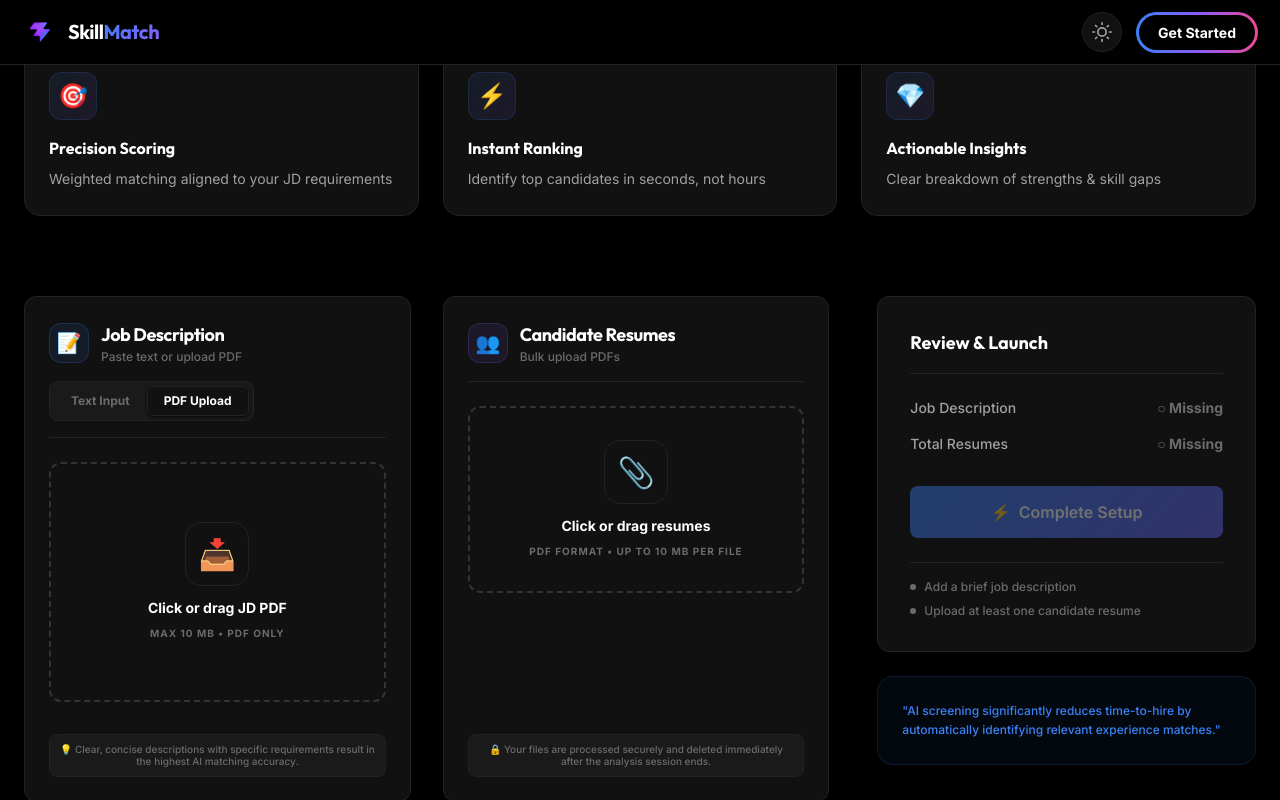
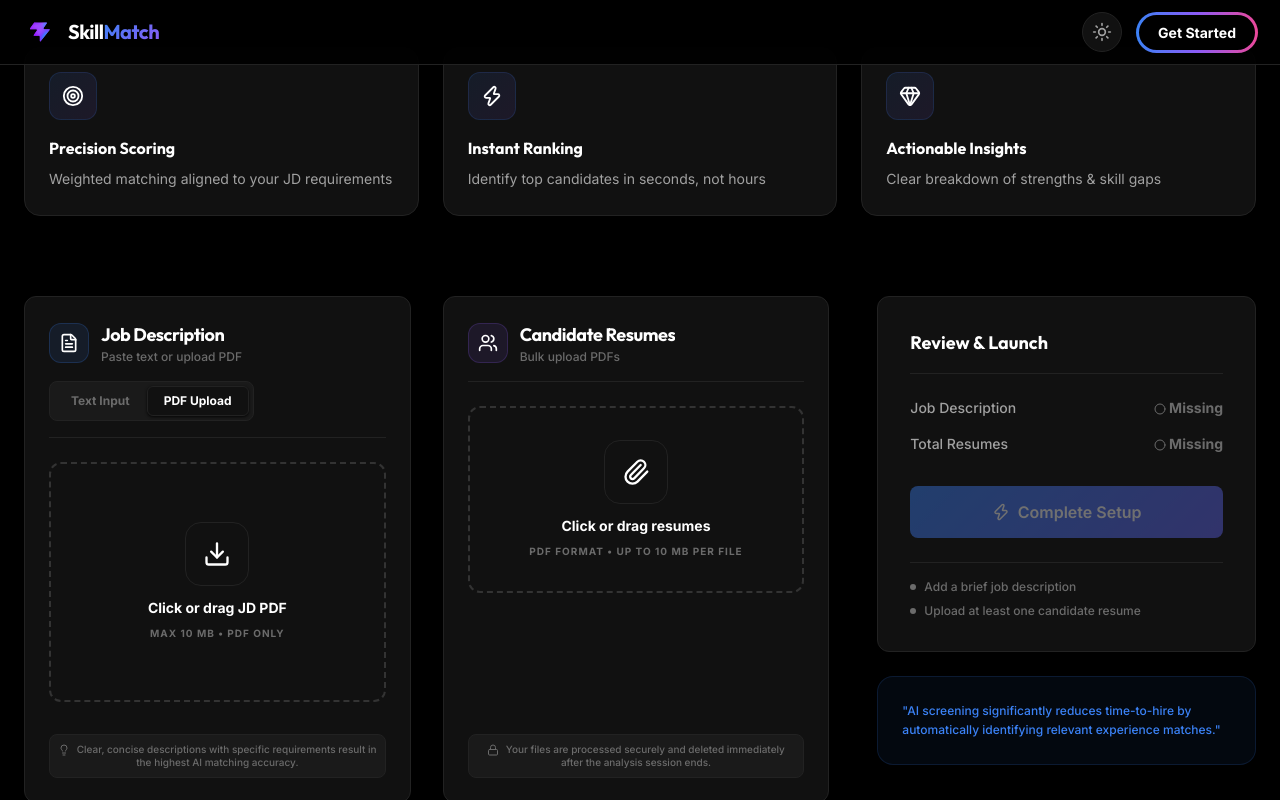
Before and after one commit to Garvgoel23/AI-Resume-Screening-System, a React (Vite) app in the folder client/: page / in a window 1280 px wide. Both pictures are taken after a click on the button "PDF Upload". Shown: the part 841-1641 px from the top of the page. Built offline with nearby package versions, Linux system fonts and the light colour scheme; a web font is replaced by a local one.

Commit message:
feat: Initialize client-side application with components for JD input, candidate display, and results dashboard.

```diff
--- a/client/package.json
+++ b/client/package.json
@@ -13,6 +13,7 @@
     "@tailwindcss/vite": "^4.2.2",
     "@types/recharts": "^1.8.29",
     "axios": "^1.13.6",
+    "lucide-react": "^1.7.0",
     "react": "^19.2.4",
     "react-dom": "^19.2.4",
     "react-dropzone": "^15.0.0",
--- a/client/src/App.tsx
+++ b/client/src/App.tsx
@@ -7,6 +7,7 @@ import ResultsDashboard from './components/ResultsDashboard';
 import { analyzeResumes } from './services/api';
 import type { CandidateAnalysis } from './types';
 import { useTheme } from './contexts/ThemeContext';
+import { Sparkles, Rocket, Target, Zap, Gem, AlertTriangle, Check, Circle, Sun, Moon } from 'lucide-react';
 
 // ── Typewriter Component ────────────────────────────────────
 const Typewriter: React.FC<{ text: string; delay?: number; startDelay?: number }> = ({ text, delay = 60, startDelay = 0 }) => {
@@ -46,26 +47,7 @@ const GitHubIcon = () => (
   </svg>
 );
 
-// ── Sun/Moon Icons ──────────────────────────────────────────
-const SunIcon = () => (
-  <svg width="20" height="20" viewBox="0 0 24 24" fill="none" stroke="currentColor" strokeWidth="2" strokeLinecap="round" strokeLinejoin="round">
-    <circle cx="12" cy="12" r="5" />
-    <line x1="12" y1="1" x2="12" y2="3" />
-    <line x1="12" y1="21" x2="12" y2="23" />
-    <line x1="4.22" y1="4.22" x2="5.64" y2="5.64" />
-    <line x1="18.36" y1="18.36" x2="19.78" y2="19.78" />
-    <line x1="1" y1="12" x2="3" y2="12" />
-    <line x1="21" y1="12" x2="23" y2="12" />
-    <line x1="4.22" y1="19.78" x2="5.64" y2="18.36" />
-    <line x1="18.36" y1="5.64" x2="19.78" y2="4.22" />
-  </svg>
-);
-
-const MoonIcon = () => (
-  <svg width="18" height="18" viewBox="0 0 24 24" fill="none" stroke="currentColor" strokeWidth="2" strokeLinecap="round" strokeLinejoin="round">
-    <path d="M21 12.79A9 9 0 1 1 11.21 3 7 7 0 0 0 21 12.79z" />
-  </svg>
-);
+// SunIcon / MoonIcon now come from lucide-react import above
 
 type AppState = 'input' | 'loading' | 'results' | 'error';
 
@@ -143,7 +125,7 @@ const App: React.FC = () => {
               title={`Switch to ${theme === 'dark' ? 'light' : 'dark'} mode`}
               id="theme-toggle"
             >
-              {theme === 'dark' ? <SunIcon /> : <MoonIcon />}
+              {theme === 'dark' ? <Sun size={20} /> : <Moon size={18} />}
             </button>
             <button className="rainbow-border-btn hidden sm:block" onClick={scrollToInput}>
               Get Started
@@ -170,7 +152,7 @@ const App: React.FC = () => {
                     border: '1px solid rgba(59, 130, 246, 0.2)',
                   }}
                 >
-                  ✨ AI-Powered Recruitment
+                  <Sparkles size={14} /> AI-Powered Recruitment
                 </div>
 
                 <h1
@@ -195,7 +177,7 @@ const App: React.FC = () => {
                   className="btn-primary px-8 py-4 text-base rounded-full flex items-center gap-2"
                   onClick={scrollToInput}
                 >
-                  <span>🚀</span> Start Analyzing
+                  <Rocket size={18} /> Start Analyzing
                 </button>
               </div>
             </div>
@@ -203,9 +185,9 @@ const App: React.FC = () => {
             {/* Feature Grid */}
             <div className="grid grid-cols-1 sm:grid-cols-3 gap-6">
               {[
-                { icon: '🎯', title: 'Precision Scoring', desc: 'Weighted matching aligned to your JD requirements' },
-                { icon: '⚡', title: 'Instant Ranking', desc: 'Identify top candidates in seconds, not hours' },
-                { icon: '💎', title: 'Actionable Insights', desc: 'Clear breakdown of strengths & skill gaps' },
+                { icon: <Target size={22} />, title: 'Precision Scoring', desc: 'Weighted matching aligned to your JD requirements' },
+                { icon: <Zap size={22} />, title: 'Instant Ranking', desc: 'Identify top candidates in seconds, not hours' },
+                { icon: <Gem size={22} />, title: 'Actionable Insights', desc: 'Clear breakdown of strengths & skill gaps' },
               ].map((feature, i) => (
                 <div
                   key={i}
@@ -270,7 +252,7 @@ const App: React.FC = () => {
                         className="font-bold"
                         style={{ color: jdText || jdFile ? 'var(--accent-blue)' : 'var(--text-muted)' }}
                       >
-                        {jdText || jdFile ? '✓ Ready' : '○ Missing'}
+                        {jdText || jdFile ? <><Check size={12} style={{ display: 'inline', verticalAlign: 'middle' }} /> Ready</> : <><Circle size={12} style={{ display: 'inline', verticalAlign: 'middle' }} /> Missing</>}
                       </span>
                     </div>
                     <div className="flex items-center justify-between text-sm">
@@ -279,7 +261,7 @@ const App: React.FC = () => {
                         className="font-bold"
                         style={{ color: resumeFiles.length > 0 ? 'var(--accent-blue)' : 'var(--text-muted)' }}
                       >
-                        {resumeFiles.length > 0 ? `✓ ${resumeFiles.length} Queue` : '○ Missing'}
+                        {resumeFiles.length > 0 ? <><Check size={12} style={{ display: 'inline', verticalAlign: 'middle' }} /> {resumeFiles.length} Queue</> : <><Circle size={12} style={{ display: 'inline', verticalAlign: 'middle' }} /> Missing</>}
                       </span>
                     </div>
                   </div>
@@ -389,7 +371,7 @@ const AnalyzeButton: React.FC<{ isReady: boolean; count: number; onClick: () =>
     disabled={!isReady}
     className="btn-primary w-full flex items-center justify-center gap-2 text-base py-3.5"
   >
-    <span>⚡</span>
+    <Zap size={18} />
     {isReady
       ? `Analyze ${count} Resume${count !== 1 ? 's' : ''}`
       : 'Complete Setup'}
@@ -404,7 +386,7 @@ const ErrorBanner: React.FC<{ msg: string }> = ({ msg }) => (
       border: '1px solid var(--badge-weak-border)',
     }}
   >
-    <span className="text-xl shrink-0" style={{ color: 'var(--badge-weak-text)' }}>⚠️</span>
+    <AlertTriangle size={20} className="shrink-0" style={{ color: 'var(--badge-weak-text)' }} />
     <div className="min-w-0 flex-1">
       <p className="font-bold text-xs uppercase tracking-wider mb-1" style={{ color: 'var(--badge-weak-text)' }}>Analysis Failed</p>
       <p className="text-sm break-words" style={{ color: 'var(--badge-weak-text)' }}>{msg}</p>
--- a/client/src/components/CandidateCard.tsx
+++ b/client/src/components/CandidateCard.tsx
@@ -1,5 +1,6 @@
 import React from 'react';
 import type { CandidateAnalysis } from '../types';
+import { Trophy, Medal, Award, Star, AlertTriangle } from 'lucide-react';
 
 interface CandidateCardProps {
   candidate: CandidateAnalysis;
@@ -37,9 +38,9 @@ const getFitBadge = (fit: string) => {
 };
 
 const getRankMedal = (rank: number) => {
-  if (rank === 1) return { icon: '🥇', label: '1st Place', color: 'linear-gradient(135deg, #f59e0b, #d97706)' };
-  if (rank === 2) return { icon: '🥈', label: '2nd Place', color: 'linear-gradient(135deg, #94a3b8, #64748b)' };
-  if (rank === 3) return { icon: '🥉', label: '3rd Place', color: 'linear-gradient(135deg, #ea580c, #c2410c)' };
+  if (rank === 1) return { icon: <Trophy size={18} />, label: '1st Place', color: 'linear-gradient(135deg, #f59e0b, #d97706)' };
+  if (rank === 2) return { icon: <Medal size={18} />, label: '2nd Place', color: 'linear-gradient(135deg, #94a3b8, #64748b)' };
+  if (rank === 3) return { icon: <Award size={18} />, label: '3rd Place', color: 'linear-gradient(135deg, #ea580c, #c2410c)' };
   return { icon: null, label: null, color: 'var(--bg-elevated)' };
 };
 
@@ -157,7 +158,7 @@ const CandidateCard: React.FC<CandidateCardProps> = ({ candidate, rank }) => {
                   <div
                     className="w-6 h-6 rounded-lg flex items-center justify-center text-xs"
                     style={{ background: 'var(--badge-strong-bg)', border: '1px solid var(--badge-strong-border)' }}
-                  >⭐</div>
+                  ><Star size={14} /></div>
                   Key Strengths
                 </h4>
                 <ul className="space-y-3">
@@ -186,7 +187,7 @@ const CandidateCard: React.FC<CandidateCardProps> = ({ candidate, rank }) => {
                   <div
                     className="w-6 h-6 rounded-lg flex items-center justify-center text-xs"
                     style={{ background: 'var(--badge-weak-bg)', border: '1px solid var(--badge-weak-border)' }}
-                  >⚠️</div>
+                  ><AlertTriangle size={14} /></div>
                   Potential Gaps
                 </h4>
                 <ul className="space-y-3">
--- a/client/src/components/JDInput.tsx
+++ b/client/src/components/JDInput.tsx
@@ -1,5 +1,6 @@
 import React, { useCallback, useState } from 'react';
 import { useDropzone } from 'react-dropzone';
+import { FileText, FileCheck, FolderOpen, Download, Lightbulb } from 'lucide-react';
 
 interface JDInputProps {
   jdText: string;
@@ -41,7 +42,7 @@ const JDInput: React.FC<JDInputProps> = ({ jdText, jdFile, onTextChange, onFileC
               border: '1px solid rgba(59, 130, 246, 0.2)',
             }}
           >
-            📝
+            <FileText size={20} />
           </div>
           <div className="min-w-0">
             <h2
@@ -124,7 +125,7 @@ const JDInput: React.FC<JDInputProps> = ({ jdText, jdFile, onTextChange, onFileC
                     border: '1px solid var(--badge-strong-border)',
                   }}
                 >
-                  📄
+                  <FileCheck size={28} />
                 </div>
                 <div>
                   <p className="font-bold text-sm truncate max-w-[200px] mx-auto" style={{ color: 'var(--badge-strong-text)' }}>
@@ -156,7 +157,7 @@ const JDInput: React.FC<JDInputProps> = ({ jdText, jdFile, onTextChange, onFileC
                     border: '1px solid var(--border-primary)',
                   }}
                 >
-                  {isDragActive ? '📂' : '📥'}
+                  {isDragActive ? <FolderOpen size={28} /> : <Download size={28} />}
                 </div>
                 <div>
                   <p className="font-bold text-sm" style={{ color: 'var(--text-primary)' }}>
@@ -181,7 +182,7 @@ const JDInput: React.FC<JDInputProps> = ({ jdText, jdFile, onTextChange, onFileC
             border: '1px solid var(--border-primary)',
           }}
         >
-          💡 Clear, concise descriptions with specific requirements result in the highest AI matching accuracy.
+          <Lightbulb size={12} style={{ display: 'inline', verticalAlign: 'middle', marginRight: '4px' }} /> Clear, concise descriptions with specific requirements result in the highest AI matching accuracy.
         </p>
       </div>
     </div>
--- a/client/src/components/ResultsDashboard.tsx
+++ b/client/src/components/ResultsDashboard.tsx
@@ -1,6 +1,7 @@
 import React, { useMemo } from 'react';
 import CandidateCard from './CandidateCard';
 import type { CandidateAnalysis } from '../types';
+import { Target, RotateCcw, Star, TrendingUp, Users } from 'lucide-react';
 
 // ── Radial Score Chart ──────────────────────────────────────
 const CHART_COLORS = ['#3b82f6', '#8b5cf6', '#ec4899', '#f59e0b', '#10b981', '#06b6d4', '#f97316'];
@@ -131,7 +132,7 @@ const ResultsDashboard: React.FC<ResultsDashboardProps> = ({ candidates, onReset
               border: '1px solid var(--border-primary)',
             }}
           >
-            🎯 Rank Analysis Complete
+            <Target size={12} /> Rank Analysis Complete
           </div>
           <h2
             className="text-4xl md:text-5xl font-black tracking-tight leading-tight"
@@ -147,7 +148,7 @@ const ResultsDashboard: React.FC<ResultsDashboardProps> = ({ candidates, onReset
           onClick={onReset}
           className="btn-secondary px-6 py-3 flex items-center justify-center gap-2 font-bold text-sm"
         >
-          <span>↺</span> New Analysis
+          <RotateCcw size={16} /> New Analysis
         </button>
       </div>
 
@@ -163,7 +164,7 @@ const ResultsDashboard: React.FC<ResultsDashboardProps> = ({ candidates, onReset
         >
           <div className="absolute top-0 right-0 w-32 h-32 rounded-bl-full -mr-8 -mt-8 -z-10" style={{ background: 'rgba(255,255,255,0.1)' }} />
           <div className="flex items-start gap-5">
-            <div className="w-12 h-12 rounded-lg flex items-center justify-center text-xl shadow-inner" style={{ background: 'rgba(255,255,255,0.15)', color: '#ffffff' }}>⭐</div>
+            <div className="w-12 h-12 rounded-lg flex items-center justify-center text-xl shadow-inner" style={{ background: 'rgba(255,255,255,0.15)', color: '#ffffff' }}><Star size={22} /></div>
             <div className="min-w-0">
               <p className="text-[10px] font-bold uppercase tracking-widest mb-1" style={{ color: 'rgba(255,255,255,0.7)' }}>Highest Potential</p>
               <p className="text-lg font-bold truncate" style={{ fontFamily: "'Outfit', sans-serif", color: '#ffffff' }}>{bestCandidate?.candidateName}</p>
@@ -178,7 +179,7 @@ const ResultsDashboard: React.FC<ResultsDashboardProps> = ({ candidates, onReset
             <div
               className="w-12 h-12 rounded-lg flex items-center justify-center text-xl"
               style={{ background: 'var(--bg-elevated)', border: '1px solid var(--border-primary)', color: 'var(--text-primary)' }}
-            >📈</div>
+            ><TrendingUp size={22} /></div>
             <div>
               <p className="text-[10px] font-bold uppercase tracking-widest mb-1" style={{ color: 'var(--text-muted)' }}>Batch Quality</p>
               <p className="text-3xl font-black" style={{ fontFamily: "'Outfit', sans-serif", color: 'var(--text-primary)' }}>{avgScore}%</p>
@@ -193,7 +194,7 @@ const ResultsDashboard: React.FC<ResultsDashboardProps> = ({ candidates, onReset
             <div
               className="w-12 h-12 rounded-lg flex items-center justify-center text-xl"
               style={{ background: 'var(--bg-elevated)', border: '1px solid var(--border-primary)', color: 'var(--text-primary)' }}
-            >👥</div>
+            ><Users size={22} /></div>
             <div>
               <p className="text-[10px] font-bold uppercase tracking-widest mb-1" style={{ color: 'var(--text-muted)' }}>Elite Matches</p>
               <p className="text-3xl font-black" style={{ fontFamily: "'Outfit', sans-serif", color: 'var(--text-primary)' }}>{fitCounts['Strong Fit'] || 0}</p>
--- a/client/src/components/ResumeDropzone.tsx
+++ b/client/src/components/ResumeDropzone.tsx
@@ -1,5 +1,6 @@
 import React, { useCallback } from 'react';
 import { useDropzone } from 'react-dropzone';
+import { Users, FolderOpen, Paperclip, X, Lock } from 'lucide-react';
 
 interface ResumeDropzoneProps {
   files: File[];
@@ -47,7 +48,7 @@ const ResumeDropzone: React.FC<ResumeDropzoneProps> = ({ files, onFilesChange })
               border: '1px solid rgba(139, 92, 246, 0.2)',
             }}
           >
-            👥
+            <Users size={20} />
           </div>
           <div className="min-w-0">
             <h2
@@ -95,7 +96,7 @@ const ResumeDropzone: React.FC<ResumeDropzoneProps> = ({ files, onFilesChange })
                 border: '1px solid var(--border-primary)',
               }}
             >
-              {isDragActive ? '📂' : '📎'}
+              {isDragActive ? <FolderOpen size={28} /> : <Paperclip size={28} />}
             </div>
             <div>
               <p className="font-bold text-sm" style={{ color: 'var(--text-primary)' }}>
@@ -169,7 +170,7 @@ const ResumeDropzone: React.FC<ResumeDropzoneProps> = ({ files, onFilesChange })
                     }}
                     title="Remove"
                   >
-                    ✕
+                    <X size={16} />
                   </button>
                 </div>
               ))}
@@ -187,7 +188,7 @@ const ResumeDropzone: React.FC<ResumeDropzoneProps> = ({ files, onFilesChange })
             border: '1px solid var(--border-primary)',
           }}
         >
-          🔒 Your files are processed securely and deleted immediately after the analysis session ends.
+          <Lock size={12} style={{ display: 'inline', verticalAlign: 'middle', marginRight: '4px' }} /> Your files are processed securely and deleted immediately after the analysis session ends.
         </p>
       </div>
     </div>
--- /dev/null
+++ b/package.json
@@ -0,0 +1,5 @@
+{
+  "dependencies": {
+    "lucide-react": "^1.7.0"
+  }
+}
```
Also changed, not shown: 2 other files (tests, documents, lock files or other folders).
